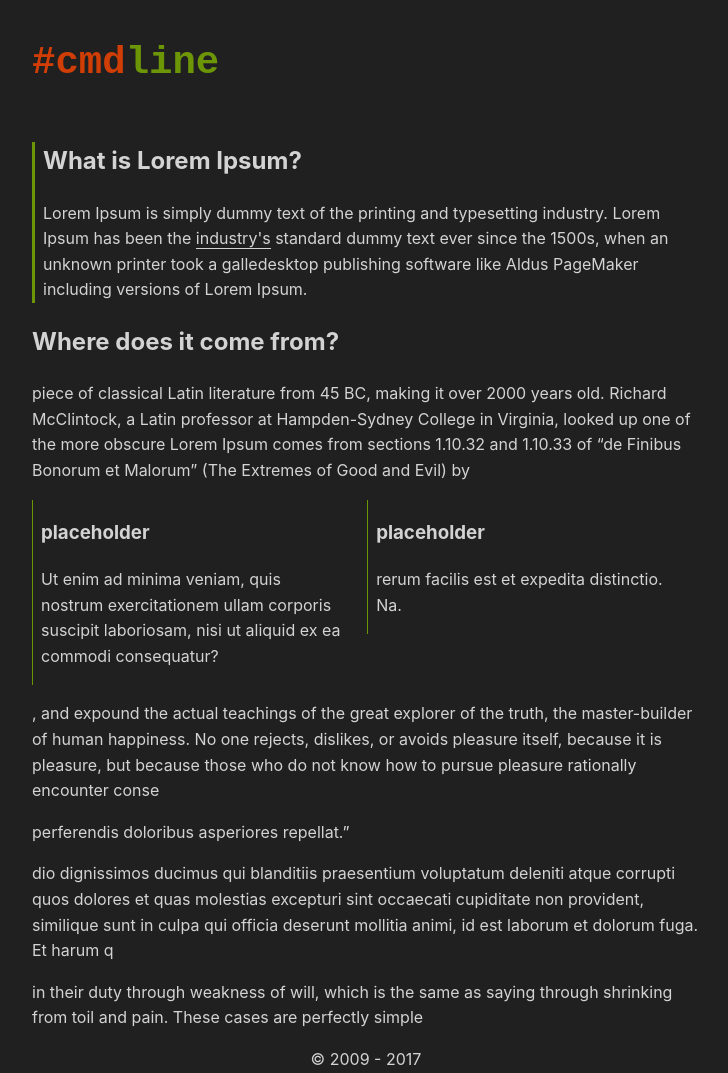
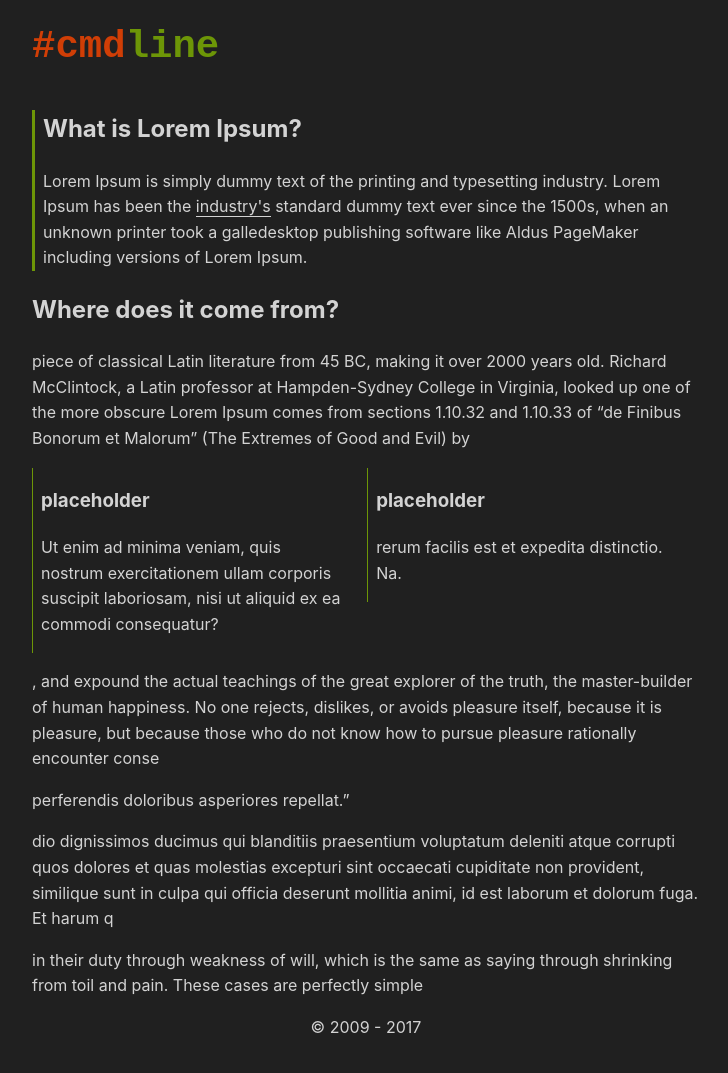
Before and after one commit to cmdline/cmdline.org, a Jekyll site: the page built from index.md, in a window 1280 px wide. Shown: the whole page, without its empty margins (274-1002 px from the left). Built offline with Jekyll 4.4.1, drawn with Linux system fonts in a browser that asks for light colours; after the commit the page ends 1041 px from its top, so only the background shows below that.

Commit message:
Make content width a parameter. Make more spacing things depend on  var.

```diff
--- a/_sass/_layout.scss
+++ b/_sass/_layout.scss
@@ -11,9 +11,9 @@ html {
 }
 
 body {
-    width: 700px;
+    width: $content-width;
     max-width: 100%;
-    padding: 0 1em;
+    padding: 0 (2 * $spacing);
     margin: 0 auto;
 }
 
@@ -29,12 +29,13 @@ a {
 }
 
 header {
-    margin: 0 auto 3em auto;
+    margin: 0 auto;
+    margin-bottom: 4 * $spacing;
 
     h1 {
         font-family: $heading-font;
         font-size: 3em;
-        margin: 2rem 0 0 0;
+        margin: (2 * $spacing) 0 0 0;
     }
 }
 
--- a/static/css/main.scss
+++ b/static/css/main.scss
@@ -15,6 +15,7 @@ $font-stack: -apple-system, BlinkMacSystemFont,
     "Fira Sans", "Droid Sans", "Helvetica Neue",
     sans-serif;
 
+$content-width: 700px;
 $spacing: 8px;
 
 @import "layout";
```
